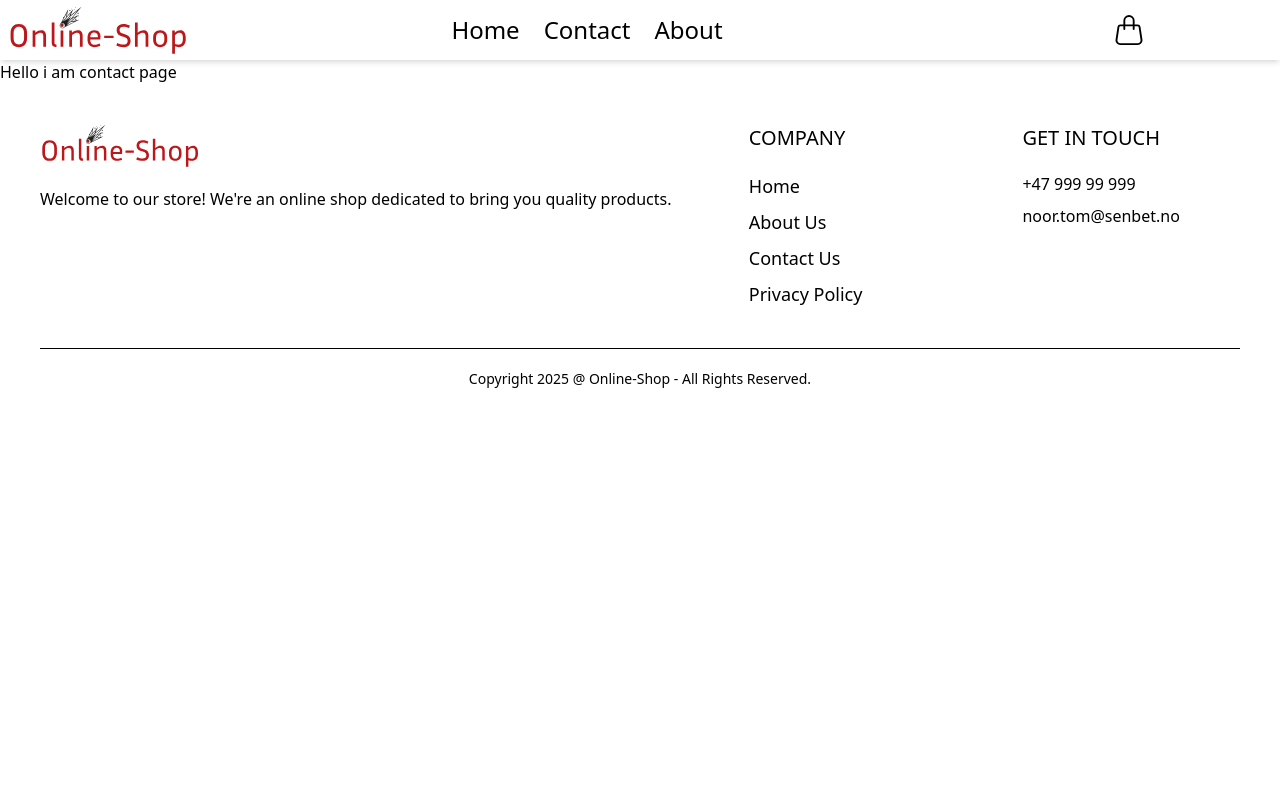
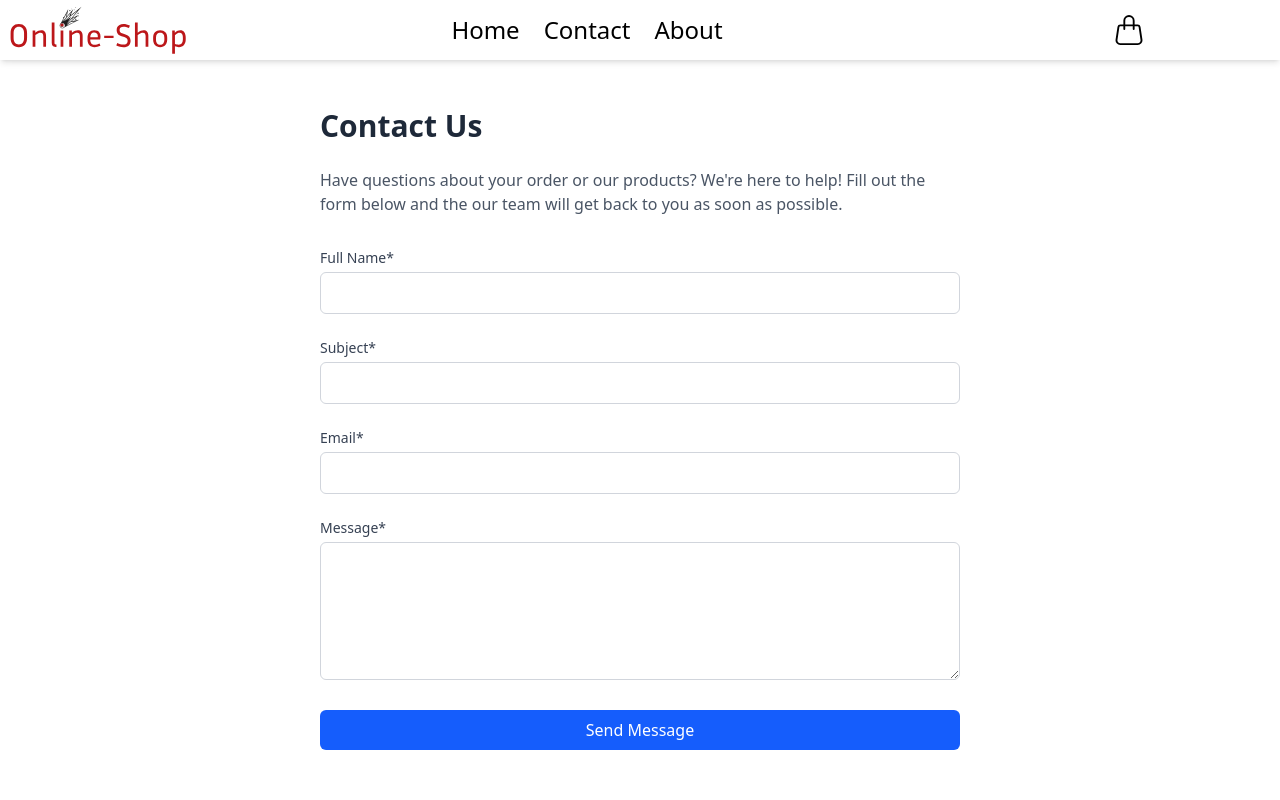
Before and after one commit to NoroffFEU/jsfw-2025-v1-nortombet-jsfw, a React (Vite) app: page /contact in a window 1280 px wide. Shown: the top 800 px of the page. Built offline with nearby package versions, Linux system fonts and the light colour scheme.

Commit message:
contact form with error handling.

```diff
--- /dev/null
+++ b/src/components/contact/ContactForm.tsx
@@ -0,0 +1,189 @@
+import { useState, FormEvent } from "react";
+import {
+  ContactFormProps,
+  ContactFormData,
+  FormErrors,
+} from "../../types/contactTypes";
+
+export const ContactForm = ({
+  onSubmit,
+  onValidationError,
+}: ContactFormProps) => {
+  const [formData, setFormData] = useState<ContactFormData>({
+    fullName: "",
+    subject: "",
+    email: "",
+    message: "",
+  });
+
+  const [errors, setErrors] = useState<FormErrors>({});
+
+  const validateForm = (): boolean => {
+    const newErrors: FormErrors = {};
+    let isValid = true;
+
+    // Validate full name (minimum 3 characters)
+    if (formData.fullName.trim().length < 3) {
+      newErrors.fullName = "Full name must be at least 3 characters";
+      isValid = false;
+    }
+
+    // Validate subject (minimum 3 characters)
+    if (formData.subject.trim().length < 3) {
+      newErrors.subject = "Subject must be at least 3 characters";
+      isValid = false;
+    }
+
+    // Validate email (valid format)
+    const emailRegex = /^[^\s@]+@[^\s@]+\.[^\s@]+$/;
+    if (!emailRegex.test(formData.email)) {
+      newErrors.email = "Please enter a valid email address";
+      isValid = false;
+    }
+
+    // Validate message (minimum 10 characters)
+    if (formData.message.trim().length < 10) {
+      newErrors.message = "Message must be at least 10 characters";
+      isValid = false;
+    }
+
+    setErrors(newErrors);
+    return isValid;
+  };
+
+  const handleChange = (
+    e: React.ChangeEvent<HTMLInputElement | HTMLTextAreaElement>
+  ) => {
+    const { name, value } = e.target;
+    setFormData((prev) => ({
+      ...prev,
+      [name]: value,
+    }));
+
+    // Clear error when user starts typing
+    if (errors[name as keyof FormErrors]) {
+      setErrors((prev) => ({
+        ...prev,
+        [name]: undefined,
+      }));
+    }
+  };
+
+  const handleSubmit = (e: FormEvent) => {
+    e.preventDefault();
+
+    if (validateForm()) {
+      onSubmit(formData);
+      // Reset form after successful submission
+      setFormData({
+        fullName: "",
+        subject: "",
+        email: "",
+        message: "",
+      });
+    } else {
+      onValidationError(errors);
+    }
+  };
+
+  return (
+    <form onSubmit={handleSubmit} className="space-y-6">
+      <div>
+        <label
+          htmlFor="fullName"
+          className="block text-sm font-medium text-gray-700 mb-1"
+        >
+          Full Name*
+        </label>
+        <input
+          type="text"
+          id="fullName"
+          name="fullName"
+          value={formData.fullName}
+          onChange={handleChange}
+          className={`w-full px-4 py-2 border rounded-md focus:outline-none focus:ring-2 focus:ring-blue-500 ${
+            errors.fullName ? "border-red-500" : "border-gray-300"
+          }`}
+        />
+        {errors.fullName && (
+          <p className="mt-1 text-sm text-red-600">{errors.fullName}</p>
+        )}
+      </div>
+
+      <div>
+        <label
+          htmlFor="subject"
+          className="block text-sm font-medium text-gray-700 mb-1"
+        >
+          Subject*
+        </label>
+        <input
+          type="text"
+          id="subject"
+          name="subject"
+          value={formData.subject}
+          onChange={handleChange}
+          className={`w-full px-4 py-2 border rounded-md focus:outline-none focus:ring-2 focus:ring-blue-500 ${
+            errors.subject ? "border-red-500" : "border-gray-300"
+          }`}
+        />
+        {errors.subject && (
+          <p className="mt-1 text-sm text-red-600">{errors.subject}</p>
+        )}
+      </div>
+
+      <div>
+        <label
+          htmlFor="email"
+          className="block text-sm font-medium text-gray-700 mb-1"
+        >
+          Email*
+        </label>
+        <input
+          type="email"
+          id="email"
+          name="email"
+          value={formData.email}
+          onChange={handleChange}
+          className={`w-full px-4 py-2 border rounded-md focus:outline-none focus:ring-2 focus:ring-blue-500 ${
+            errors.email ? "border-red-500" : "border-gray-300"
+          }`}
+        />
+        {errors.email && (
+          <p className="mt-1 text-sm text-red-600">{errors.email}</p>
+        )}
+      </div>
+
+      <div>
+        <label
+          htmlFor="message"
+          className="block text-sm font-medium text-gray-700 mb-1"
+        >
+          Message*
+        </label>
+        <textarea
+          id="message"
+          name="message"
+          rows={5}
+          value={formData.message}
+          onChange={handleChange}
+          className={`w-full px-4 py-2 border rounded-md focus:outline-none focus:ring-2 focus:ring-blue-500 ${
+            errors.message ? "border-red-500" : "border-gray-300"
+          }`}
+        />
+        {errors.message && (
+          <p className="mt-1 text-sm text-red-600">{errors.message}</p>
+        )}
+      </div>
+
+      <div>
+        <button
+          type="submit"
+          className="w-full bg-blue-600 text-white py-2 px-4 rounded-md hover:bg-blue-700 focus:outline-none focus:ring-2 focus:ring-blue-500 focus:ring-offset-2 transition-colors"
+        >
+          Send Message
+        </button>
+      </div>
+    </form>
+  );
+};
--- a/src/pages/Contact.tsx
+++ b/src/pages/Contact.tsx
@@ -1,7 +1,50 @@
-import React from "react";
+import { ContactForm } from "../components/contact/ContactForm";
+import { ContactFormData, FormErrors } from "../types/contactTypes";
+import { toast } from "react-toastify";
+import "react-toastify/dist/ReactToastify.css";
 
 const Contact = () => {
-  return <div>Hello i am contact page</div>;
+  const handleSubmit = (formData: ContactFormData) => {
+    // Here you would typically send the form data to your backend
+    console.log("Form submitted:", formData);
+
+    // Show success message with toastify
+    toast.success("Your message has been sent successfully!", {
+      position: "top-right",
+      autoClose: 3000,
+      hideProgressBar: false,
+      closeOnClick: true,
+      pauseOnHover: true,
+      draggable: true,
+    });
+  };
+
+  const handleValidationError = (errors: FormErrors) => {
+    toast.error("Please fix the errors in the form.", {
+      position: "top-right",
+      autoClose: 3000,
+      hideProgressBar: false,
+      closeOnClick: true,
+      pauseOnHover: true,
+      draggable: true,
+    });
+  };
+
+  return (
+    <div className="max-w-2xl mx-auto py-12 px-4">
+      <h1 className="text-3xl font-bold text-gray-800 mb-6">Contact Us</h1>
+      <p className="text-gray-600 mb-8">
+        Have questions about your order or our products? We're here to help!
+        Fill out the form below and the our team will get back to you as soon as
+        possible.
+      </p>
+
+      <ContactForm
+        onSubmit={handleSubmit}
+        onValidationError={handleValidationError}
+      />
+    </div>
+  );
 };
 
 export default Contact;
--- /dev/null
+++ b/src/types/contactTypes.ts
@@ -0,0 +1,18 @@
+export interface ContactFormData {
+  fullName: string;
+  subject: string;
+  email: string;
+  message: string;
+}
+
+export interface FormErrors {
+  fullName?: string;
+  subject?: string;
+  email?: string;
+  message?: string;
+}
+
+export interface ContactFormProps {
+  onSubmit: (data: ContactFormData) => void;
+  onValidationError: (errors: FormErrors) => void;
+}
```
